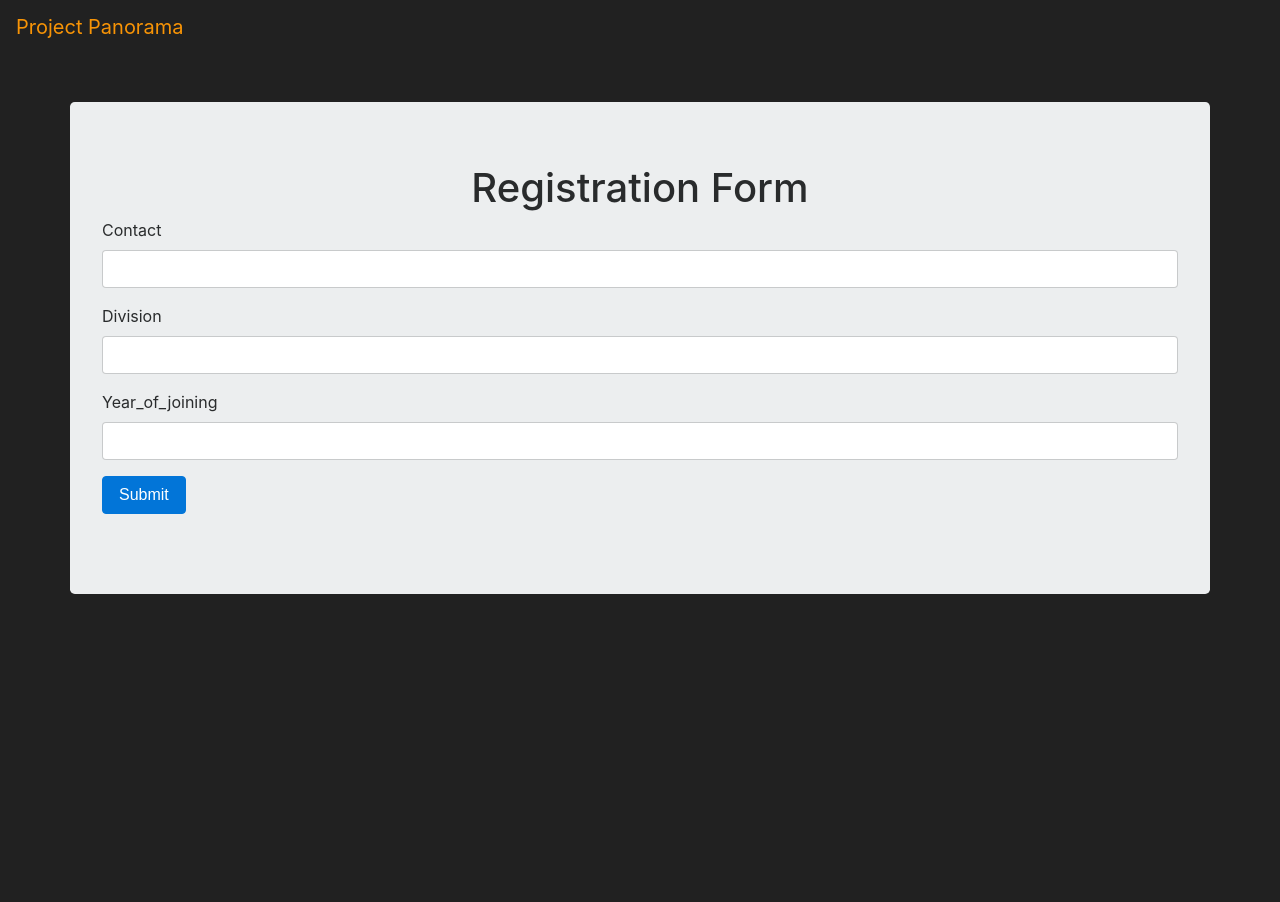
After one commit to GuptaAman08/Project-Panorama, a Flask app: page /login in a window 1280 px wide. The commit adds this page. Run offline with Flask 2, Linux system fonts and the light colour scheme; some libraries are stand-ins or nearby versions.

Commit message:
Creating registration form

```diff
--- a/app.py
+++ b/app.py
@@ -1,5 +1,6 @@
-from flask import Flask,render_template, request
+from flask import Flask,render_template, request, flash, redirect, url_for, session, logging
 import mongo
+from wtforms import Form, StringField, TextAreaField, PasswordField, validators
 
 app = Flask(__name__)
 
@@ -32,6 +33,19 @@ def faculty():
     return render_template('faculty.html')
     return "New"
 
+class LoginForm(Form):
+    contact = StringField('Contact',[validators.InputRequired(message="Input is mandatory!!!!"),validators.Regexp(regex='^[0-9]{10}$',message="Contact number invalid")])
+    division = StringField('Division',[validators.InputRequired(message="Input is mandatory!!!!"),validators.Length(min=3,max=5)])
+    year = StringField('Year_of_joining',[validators.InputRequired(message="Input is mandatory!!!!"),validators.Length(4, 4),validators.Regexp(regex="^[0-9][0-9]{3}$")])
+
+@app.route('/login',methods=['POST','GET'])
+def login():
+    form = LoginForm(request.form)
+    if request.method == 'POST' and form.validate():
+        print("Collected sucessfully")
+    return render_template('login.html',form=form)
+
+
 @app.route('/projects_search', methods=["POST","GET"])
 def projects_search():
     return render_template('projects_search.html')
--- /dev/null
+++ b/templates/includes/form_helpers.html
@@ -0,0 +1,10 @@
+{% macro render_field(field) %}
+    {{ field.label }}
+    {{ field(**kwargs)|safe }}
+    {% if field.errors %}
+        {% for error in field.errors %}
+            <br>
+            <span class="help-inline alert alert-danger">{{ error }}</span>
+        {% endfor %}
+    {% endif %}
+{% endmacro %}
--- a/templates/includes/nav_bar.html
+++ b/templates/includes/nav_bar.html
@@ -24,10 +24,10 @@
         </form>
         <ul class="navbar-nav">
             <li class="nav-item">
-                <a class="nav-link" style="cursor:pointer;">Log in</a>
+                <a class="nav-link" style="cursor:pointer;">Register</a>
             </li>
             <li class="nav-item">
-                <a class="nav-link"  style="cursor:pointer;">Log out</a>
+                <a class="nav-link"  style="cursor:pointer;">Log in</a>
             </li>
         </ul>
     </div>
--- /dev/null
+++ b/templates/login.html
@@ -0,0 +1,40 @@
+{% extends 'index.html' %}
+
+{% block head %}
+<style>
+    h1 {
+        text-align: center;
+    }
+    #content {
+        margin-top: 3em !important;
+    }
+    @media only screen and (max-width: 600px) {
+    #content {
+        width: 100%;
+        height: 100%;
+    }
+}
+
+</style>
+{% endblock %}
+
+{% block content %}
+    <div class="container jumbotron">
+        {% from 'includes/form_helpers.html' import render_field %}
+        <h1>Registration Form</h1>
+        <form method="POST" action="">
+            <div class="form-group">
+                {{render_field(form.contact, class_="form-control")}}
+            </div>
+            <div class="form-group">
+                {{render_field(form.division, class_="form-control")}}
+            </div>
+            <div class="form-group">
+                {{render_field(form.year, class_="form-control")}}
+            </div>
+            <p><input type="submit" class="btn btn-primary" name="submit" value="Submit"></p>
+        </form>
+    </div>
+
+
+{% endblock %}
```
